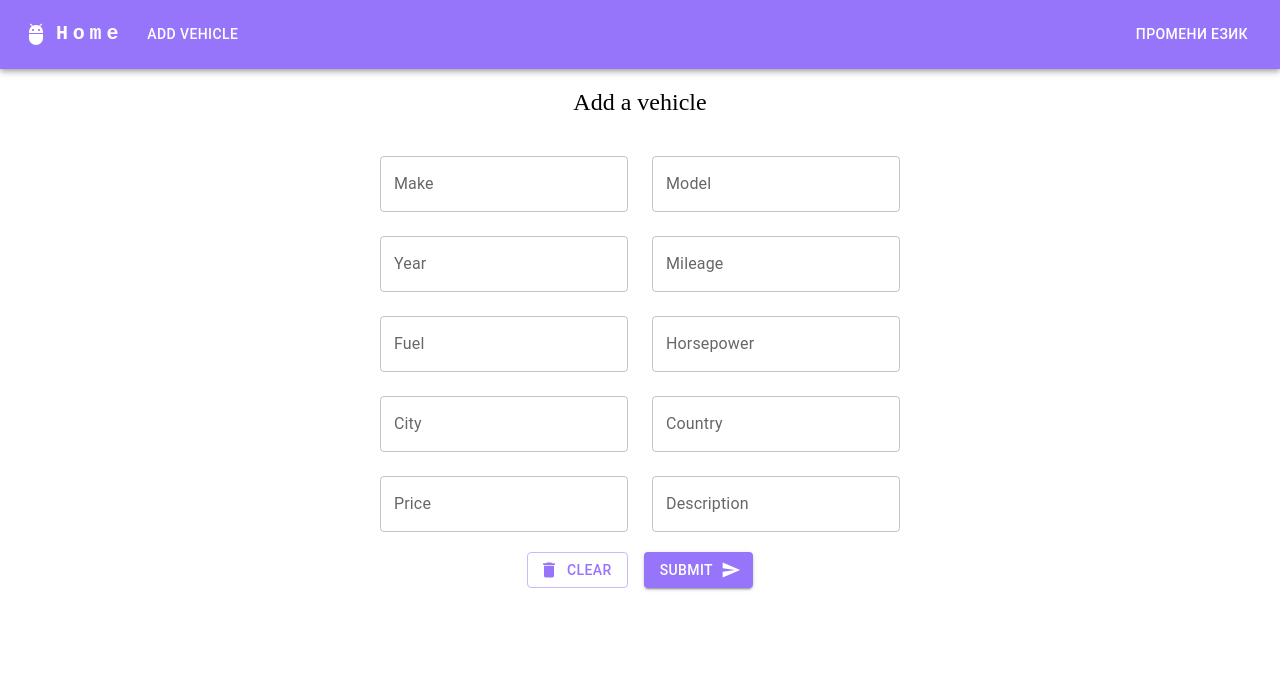
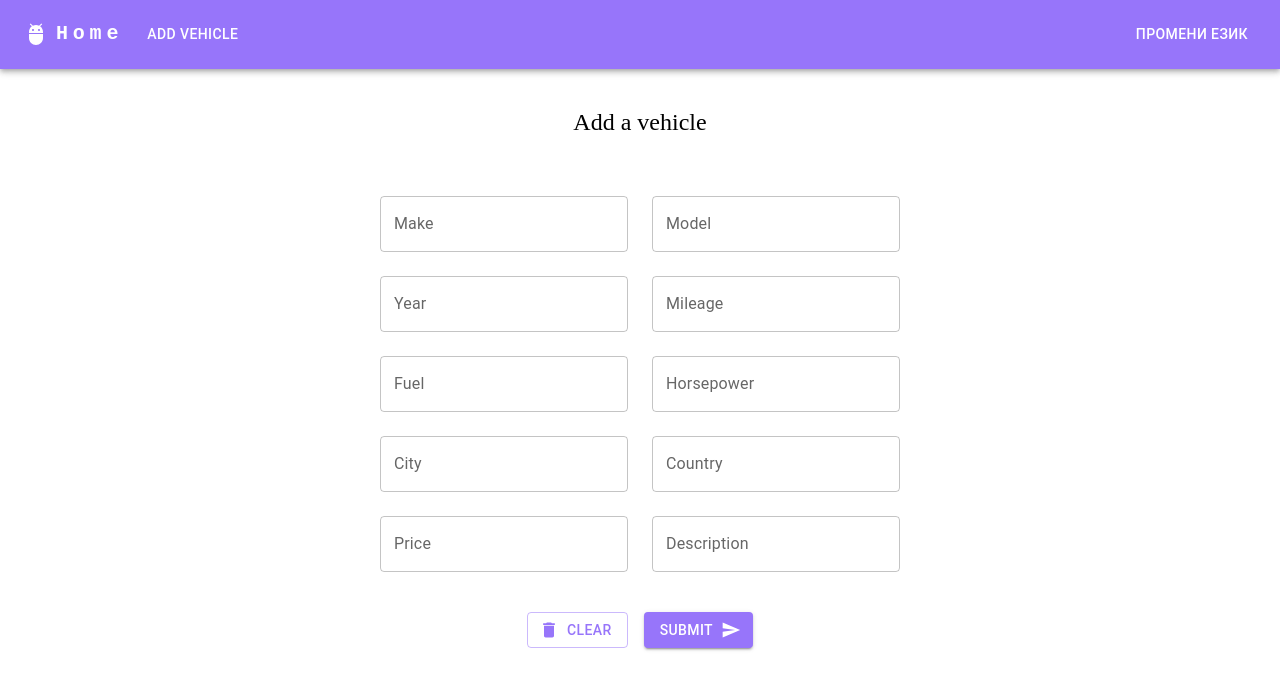
Before and after one commit to kosuo9909/store-project, a React (Create React App) app: page /add in a window 1280 px wide. Shown: the top 690 px of the page. Built offline with nearby package versions, Linux system fonts and the light colour scheme.

Commit message:
add main element to separate pages

```diff
--- /dev/null
+++ b/src/components/CarDetail.scss
@@ -0,0 +1,8 @@
+main {
+    margin: 0 auto;
+    padding: 20px;
+    display: flex;
+    flex-wrap: wrap;
+    justify-content: center;
+    gap: 40px;
+  }
--- a/src/components/CarDetail.tsx
+++ b/src/components/CarDetail.tsx
@@ -1,14 +1,13 @@
 import { RootState } from '../store/store';
 import SingleListing from './SingleListing';
 import { useSelector } from 'react-redux';
+import './CarDetail.scss';
 
 const CarDetail = () => {
   const car = useSelector((state: RootState) => state.cars.selectedCar);
 
   return (
-    <div className="div-wrap">
-      {car && <SingleListing car={car} button="edit & remove" />}
-    </div>
+    <main>{car && <SingleListing car={car} button="edit & remove" />}</main>
   );
 };
 
--- a/src/components/Shop.tsx
+++ b/src/components/Shop.tsx
@@ -124,6 +124,7 @@
   };
 
   return (
+    <main>
       <Box sx={{ height: '100%', width: '100%' }}>
         <DataGrid
           rows={rows}
@@ -142,6 +143,7 @@
           }}
         />
       </Box>
+    </main>
   );
 };
 
--- a/src/components/SingleListing.tsx
+++ b/src/components/SingleListing.tsx
@@ -40,15 +40,10 @@
     mb: 1,
   };
   return (
-    <div>
     <Box sx={{ width: 330 }} key={car.id}>
       <Card variant="outlined">
         <CardContent sx={{ height: 320 }}>
-            <Typography
-              sx={{ fontSize: 14 }}
-              color="text.secondary"
-              gutterBottom
-            >
+          <Typography sx={{ fontSize: 14 }} color="text.secondary" gutterBottom>
             <FormattedDate value={car.datePosted} />
           </Typography>
           <Typography variant="h5" component="div" sx={typographySxProps}>
@@ -64,10 +59,7 @@
             )}
           </Typography>
           <Typography variant="body2" sx={typographySxProps}>
-              {intl.formatMessage(
-                { id: 'yearOfProduction' },
-                { year: car.year },
-              )}
+            {intl.formatMessage({ id: 'yearOfProduction' }, { year: car.year })}
           </Typography>
           <Typography variant="body2" sx={typographySxProps}>
             {intl.formatMessage({ id: 'fuel' }, { fuelType: car.fuel })}
@@ -106,6 +98,5 @@
         </CardActions>
       </Card>
     </Box>
-    </div>
   );
 }
```
Lines whose indentation alone changed are shown as unchanged.
